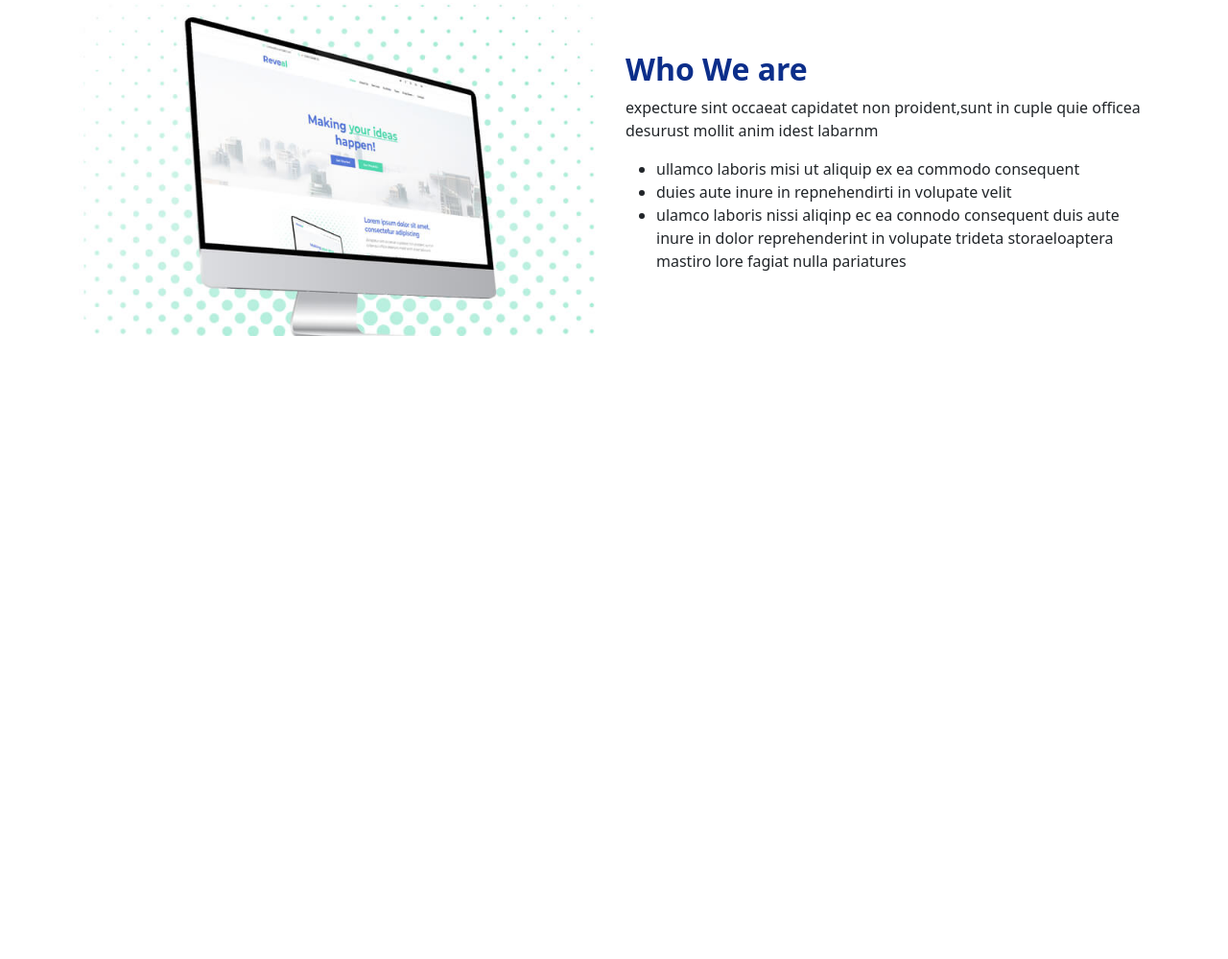
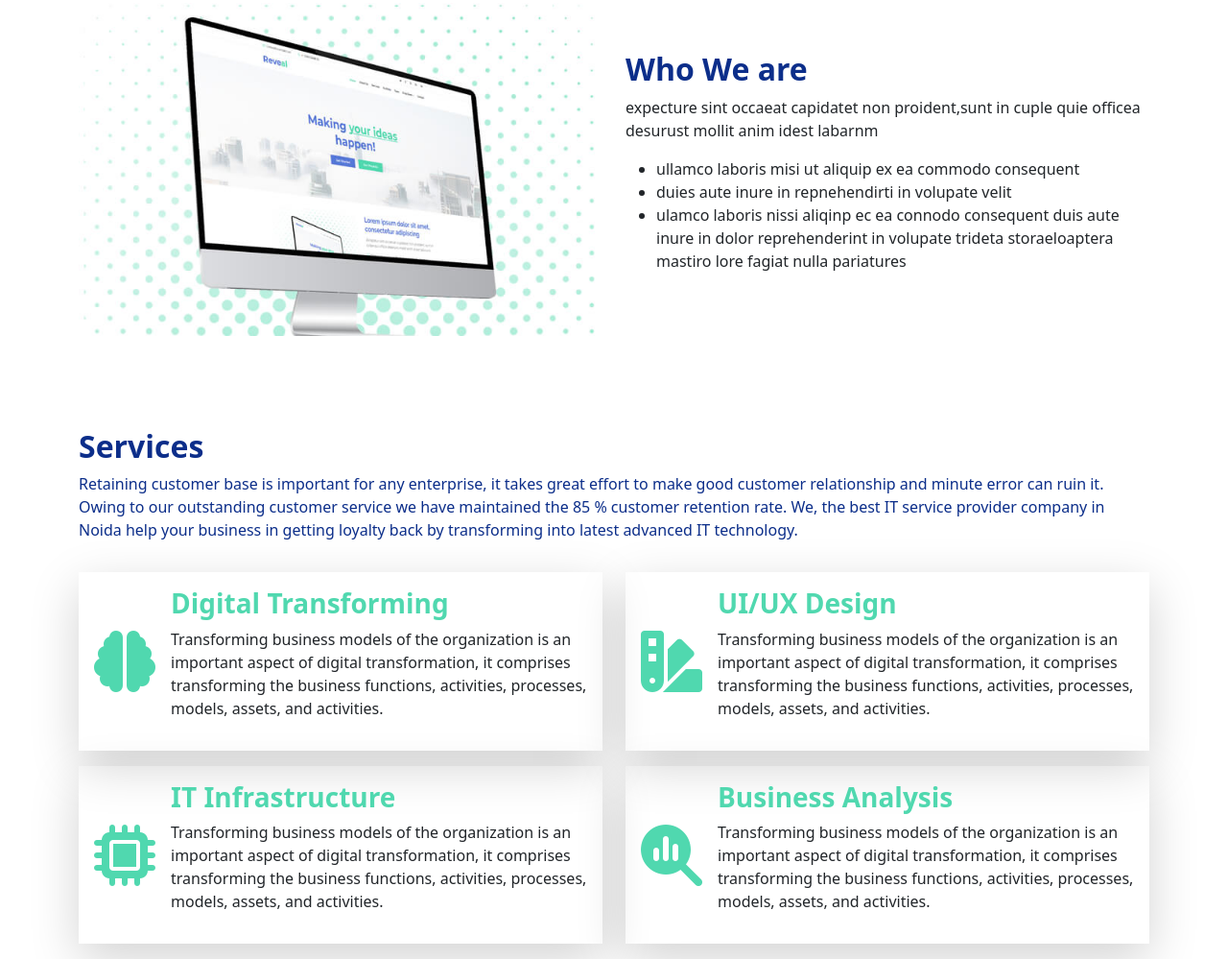
Before and after one commit to isha-web1/bootstrap-landing-page, a plain HTML site: page index.html in a window 1280 px wide. Shown: the part 984-1983 px from the top of the page at 96% size. Before the commit the page ends 1430 px from the top, so only its background shows below. Drawn offline with Linux system fonts and the light colour scheme.

Commit message:
services section added

```diff
--- a/index.html
+++ b/index.html
@@ -8,6 +8,7 @@
     <!-- bootstrap start -->
     <link rel="stylesheet" href="syles/bootstrap.css">
     <link rel="stylesheet" href="syles/styles.css">
+    <script src="https://kit.fontawesome.com/f3223c7e72.js" crossorigin="anonymous"></script>
 
 </head>
 <body>
@@ -123,6 +124,57 @@
 
 
       </section>
+      <section class="container">
+        <h2 class="fw-bold text-primary">Services</h2>
+        <p class="text-primary">Retaining customer base is important for any enterprise, it takes great effort to make good customer
+          relationship and minute error can ruin it. Owing to our outstanding customer service we have maintained
+          the 85 % customer retention rate. We, the best IT service provider company in Noida help your business
+          in getting loyalty back by transforming into latest advanced IT technology.</p>
+          <div class="row">
+            <div class="col-md-6">
+              <div class="d-flex justify-content-center align-items-center shadow-lg p-3 my-3">
+                <i class="fa-solid fa-brain fa-4x text-secondary"></i>
+                <div class="ms-3">
+                  <h3 class="fw-bold text-secondary">Digital Transforming</h3>
+                  <p class="">Transforming business models of the organization is an important aspect of digital
+                    transformation, it comprises transforming the business functions, activities, processes,
+                    models, assets, and activities.</p>
+                </div>
+              </div>
+              <div class="d-flex justify-content-center align-items-center shadow-lg p-3 my-3">
+                <i class="fa-solid fa-microchip fa-4x text-secondary"></i>
+
+                <div class="ms-3">
+                  <h3 class="fw-bold text-secondary">IT Infrastructure</h3>
+                  <p class="">Transforming business models of the organization is an important aspect of digital
+                    transformation, it comprises transforming the business functions, activities, processes,
+                    models, assets, and activities.</p>
+                </div>
+              </div>
+            </div>
+            <div class="col-md-6">
+              <div class="d-flex justify-content-center align-items-center shadow-lg p-3 my-3">
+                <i class="fa-solid fa-swatchbook fa-4x text-secondary"></i>
+
+                <div class="ms-3">
+                  <h3 class="fw-bold text-secondary">UI/UX Design</h3>
+                  <p class="">Transforming business models of the organization is an important aspect of digital
+                    transformation, it comprises transforming the business functions, activities, processes,
+                    models, assets, and activities.</p>
+                </div>
+              </div>
+              <div class="d-flex justify-content-center align-items-center shadow-lg p-3 my-3">
+                <i class="fa-solid fa-magnifying-glass-chart fa-4x text-secondary"></i>
+                <div class="ms-3">
+                  <h3 class="fw-bold text-secondary">Business Analysis</h3>
+                  <p class="">Transforming business models of the organization is an important aspect of digital
+                    transformation, it comprises transforming the business functions, activities, processes,
+                    models, assets, and activities.</p>
+                </div>
+              </div>
+            </div>
+          </div>
+      </section>
 
     </main>
     <footer>
```
